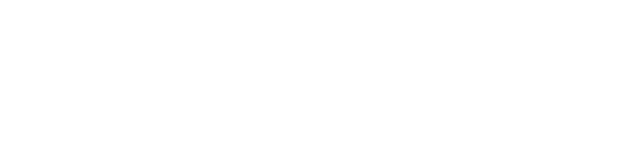
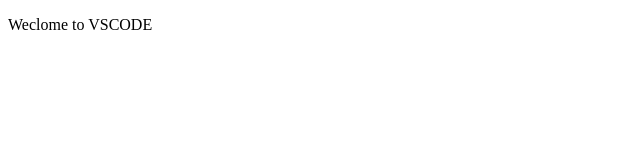
Before and after one commit to Dr-SaleemRaja/vscode1, a plain HTML site: page index.html in a window 1280 px wide. Shown: the whole page, without its empty margins (0-640 px from the left). Drawn offline with Linux system fonts and the light colour scheme.

Commit message:
Second Commit

```diff
--- a/index.html
+++ b/index.html
@@ -5,5 +5,7 @@
     <meta name="viewport" content="width=device-width, initial-scale=1.0" />
     <title>Welcome to VSCODE</title>
   </head>
-  <body></body>
+  <body>
+    <p>Weclome to VSCODE</p>
+  </body>
 </html>
```
